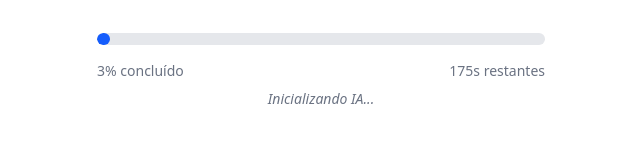
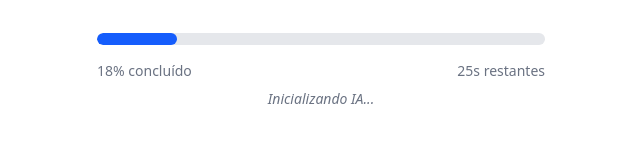
Before and after one commit to AnriaW/PDS-grupo3, a React (Vite) app: page /loading in a window 1280 px wide. Shown: the part 469-612 px from the top of the page, without its empty margins (319-959 px from the left). Built offline with nearby package versions, Linux system fonts and the light colour scheme; no server answers.

Commit message:
fixing time in laoding page

```diff
--- a/src/pages/Loading.jsx
+++ b/src/pages/Loading.jsx
@@ -6,7 +6,7 @@ const Loading = () => {
   const navigate = useNavigate();
 
   useEffect(() => {
-    const totalTime = 3*60*1000;
+    const totalTime = 30*1000;
     const updateInterval = 100;
 
     const startTime = Date.now();
@@ -56,7 +56,7 @@ const Loading = () => {
         <div className="flex justify-between text-sm text-gray-500 mb-2">
           <span>{Math.round(progress)}% concluído</span>
           <span>
-            {Math.ceil((3*60) * ((100 - progress) / 100))}s restantes
+            {Math.ceil((30) * ((100 - progress) / 100))}s restantes
           </span>
         </div>
 
```
